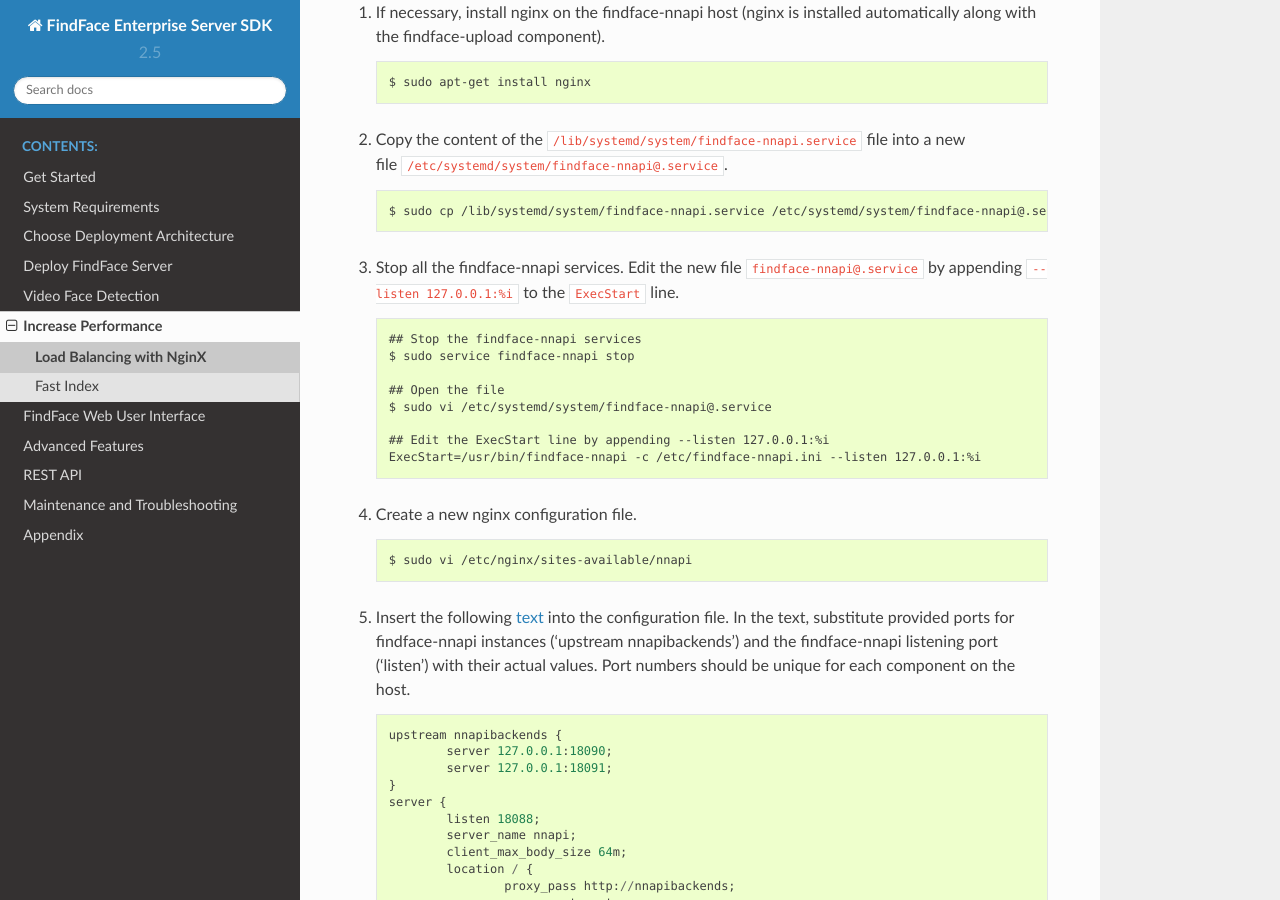
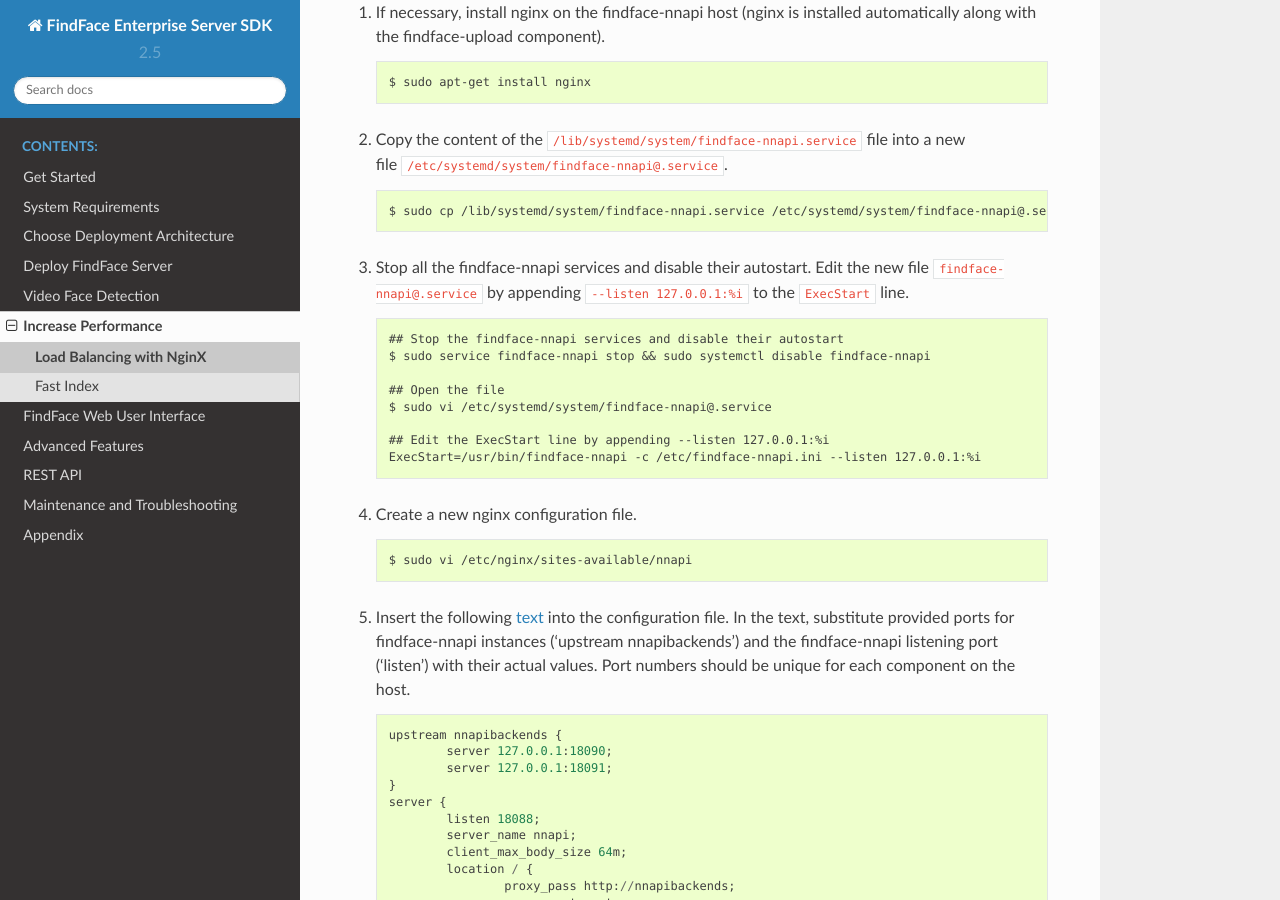
Before and after one commit to NTech-Lab/docs, a Sphinx documentation site: the page built from docs/load_balancing.rst, in a window 1280 px wide and 900 px high, scrolled down 756 px. Built offline with Sphinx 7.4.7 and the Read the Docs theme 2.0.0, drawn with Linux system fonts in a browser that asks for light colours.

Commit message:
System Requirements

```diff
--- a/docs/extraction_api.rst
+++ b/docs/extraction_api.rst
@@ -59,6 +59,12 @@
    .. code::
 
        model_instances: 2
+
+#. If you want ``extraction-api`` to estimate a face quality and return its detection score, set the ``quality_estimator`` parameter to ``True``.
+
+   .. code::
+
+       quality_estimator: true
 
 #. Enable the ``Extraction API`` service autostart and lauch the service.
 
--- a/docs/load_balancing.rst
+++ b/docs/load_balancing.rst
@@ -42,12 +42,12 @@
 
        $ sudo cp /lib/systemd/system/findface-nnapi.service /etc/systemd/system/findface-nnapi@.service
 
-#. Stop all the findface-nnapi services. Edit the new file ``findface-nnapi@.service`` by appending ``--listen 127.0.0.1:%i`` to the ``ExecStart`` line.
+#. Stop all the findface-nnapi services and disable their autostart. Edit the new file ``findface-nnapi@.service`` by appending ``--listen 127.0.0.1:%i`` to the ``ExecStart`` line.
 
    .. code::
 
-       ## Stop the findface-nnapi services
-       $ sudo service findface-nnapi stop
+       ## Stop the findface-nnapi services and disable their autostart
+       $ sudo service findface-nnapi stop && sudo systemctl disable findface-nnapi
 
        ## Open the file
        $ sudo vi /etc/systemd/system/findface-nnapi@.service
--- a/docs/system_requirements.rst
+++ b/docs/system_requirements.rst
@@ -30,6 +30,7 @@
 | RAM                | RAM consumption depends on the number of faces in your dataset.             |
 |                    | Use the benchmark results :ref:`below <RAM-benchmark>` to calculate         |
 |                    | the memory size you need.                                                   |
+|                    |                                                                             |
 |                    | Note that if there are 2 or more galleries with facens, you have to         |
 |                    | multiply the given MongoDB and Tarantool RAM consumption by the relevant    |
 |                    | number of galleries.                                                        |
@@ -51,6 +52,9 @@
 
 .. note::
    Memory usage may slightly vary from test to test.
+
+.. note::
+   Depending on your needs, :ref:`adjust <tntapi>` the Tarantool maximum memory usage at ``/etc/tarantool/instances.enabled/FindFace.lua``.
 
 The testing setup is the following:
 
--- a/docs/tntapi.rst
+++ b/docs/tntapi.rst
@@ -1,3 +1,5 @@
+.. _tntapi:
+
 Install tntapi
 ^^^^^^^^^^^^^^^^^^^^^^
 
```
Also changed, not shown: 1 other file.
